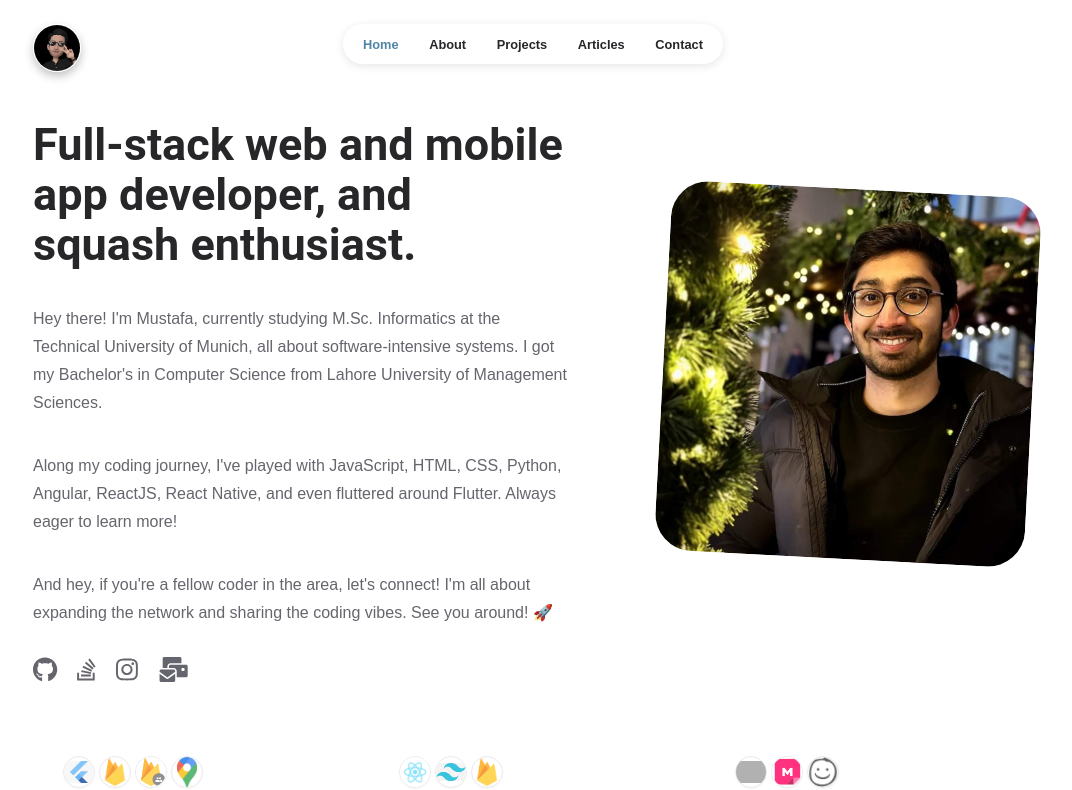
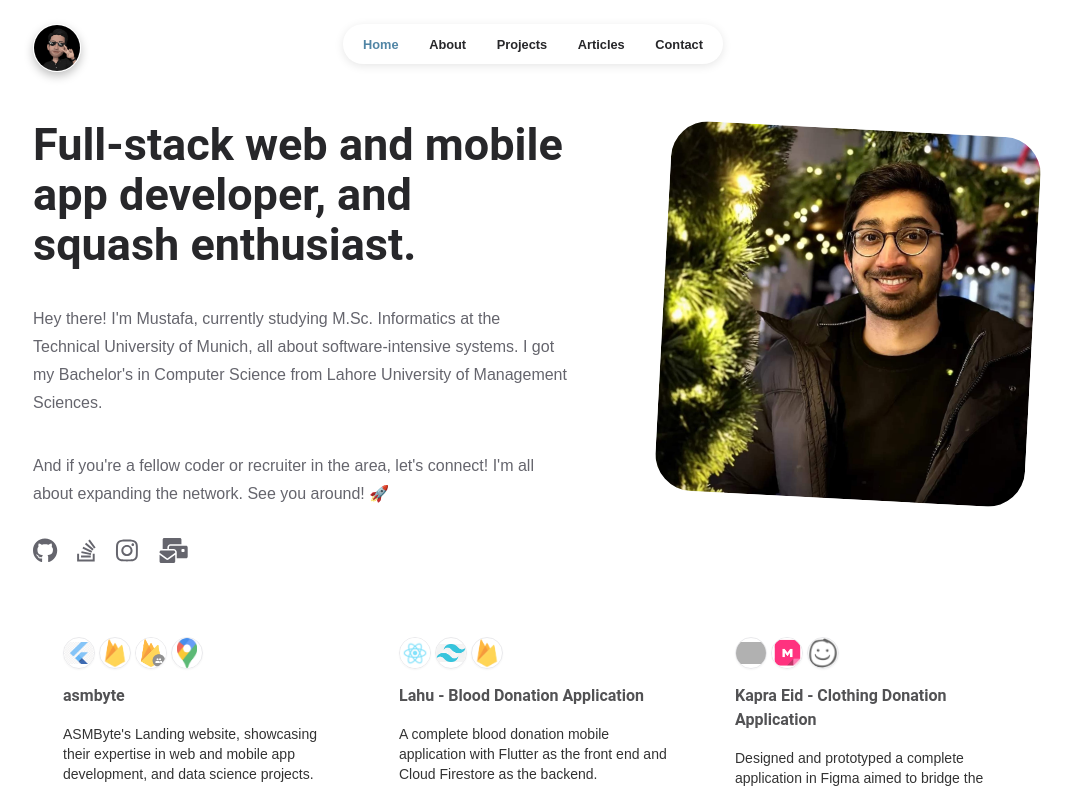
Before and after one commit to mustafaasif1/mustafaasif1.github.io, a React (Create React App) app: page / in a window 1280 px wide. Shown: the top 790 px of the page, without its empty margins (107-1179 px from the left). Built offline with nearby package versions, Linux system fonts and the light colour scheme; grey boxes are pictures that could not be loaded.

Commit message:
corrected styling

```diff
--- a/src/components/homepage/testimonials/slider.jsx
+++ b/src/components/homepage/testimonials/slider.jsx
@@ -47,8 +47,8 @@ export function Slider({ testimonials }) {
 				<SplideSlide key={index}>
 					<section className="px-2 sm:py-26">
 						<div className="mx-auto max-w-2xl lg:max-w-4xl">
-							<figure className="bg-gray-900 rounded-md">
-								<blockquote className="px-6 pt-8 text-white text-center text-sm md:text-md leading-6 text-primary sm:leading-7">
+							<figure className="rounded-md">
+								<blockquote className="px-6 pt-8 text-center text-sm md:text-md leading-6 text-primary sm:leading-7">
 									<p>
 										<span>
 											<FontAwesomeIcon
--- a/src/components/projects/project.jsx
+++ b/src/components/projects/project.jsx
@@ -28,8 +28,8 @@ const Project = (props) => {
 										className="w-8 h-8 object-contain rounded-full border border-quaternary shadow-sm"
 									/>
 									{hoveredIndex === index && (
-										<div className="absolute -top-8 -left-2 rounded-md p-2 w-40">
-											<p className="text-[10px]">
+										<div className="absolute -top-8 -left-2 rounded-md p-2 bg-slate-100 pb-1">
+											<p className="text-[10px] w-full whitespace-nowrap">
 												{tech.link}
 											</p>
 										</div>
--- a/src/data/user.js
+++ b/src/data/user.js
@@ -105,7 +105,7 @@ const INFO = {
 		title: "Full-stack web and mobile app developer, and squash enthusiast.",
 		description1: `Hey there! I'm Mustafa, currently studying M.Sc. Informatics at the Technical University of Munich, all about software-intensive systems. I got my Bachelor's in Computer Science from Lahore University of Management Sciences.`,
 		description2: `Along my coding journey, I've played with JavaScript, HTML, CSS, Python, Angular, ReactJS, React Native, and even fluttered around Flutter. Always eager to learn more!`,
-		description3: `And hey, if you're a fellow coder in the area, let's connect! I'm all about expanding the network and sharing the coding vibes. See you around! 🚀`
+		description3: `And if you're a fellow coder or recruiter in the area, let's connect! I'm all about expanding the network. See you around! 🚀`
 	},
 
 	about: {
--- a/src/pages/homepage.jsx
+++ b/src/pages/homepage.jsx
@@ -61,9 +61,9 @@ const Homepage = () => {
 								<div className="subtitle homepage-subtitle">
 									{INFO.homepage.description1}
 								</div>
-								<div className="subtitle homepage-subtitle">
+								{/* <div className="subtitle homepage-subtitle">
 									{INFO.homepage.description2}
-								</div>
+								</div> */}
 								<div className="subtitle homepage-subtitle">
 									{INFO.homepage.description3}
 								</div>
--- a/tailwind.config.js
+++ b/tailwind.config.js
@@ -1,16 +1,16 @@
 /** @type {import('tailwindcss').Config} */
 module.exports = {
-  content: [
-    "./src/**/*.{js,jsx,ts,tsx}",
-  ],
+	content: ["./src/**/*.{js,jsx,ts,tsx}"],
 	theme: {
+		extend: {
 			colors: {
 				primary: "#27272a",
 				secondary: "#65656d",
 				tertiary: "#acacb4",
 				quaternary: "#e4e4e7",
-      link: "#1287A8"
-    }
+				link: "#1287A8",
+			},
+		},
 	},
 	plugins: [],
-}
+};
```
Lines whose indentation alone changed are shown as unchanged.
